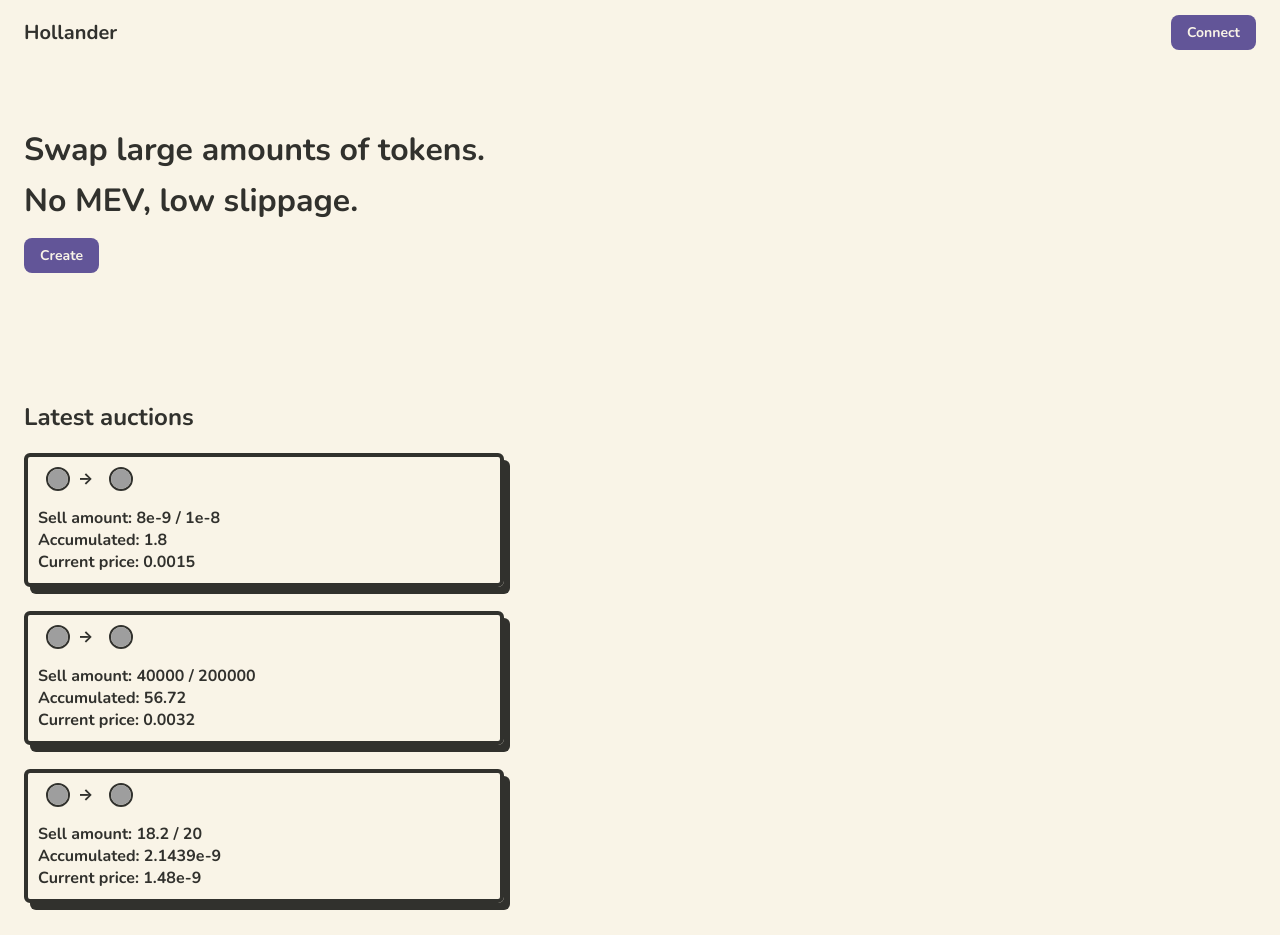
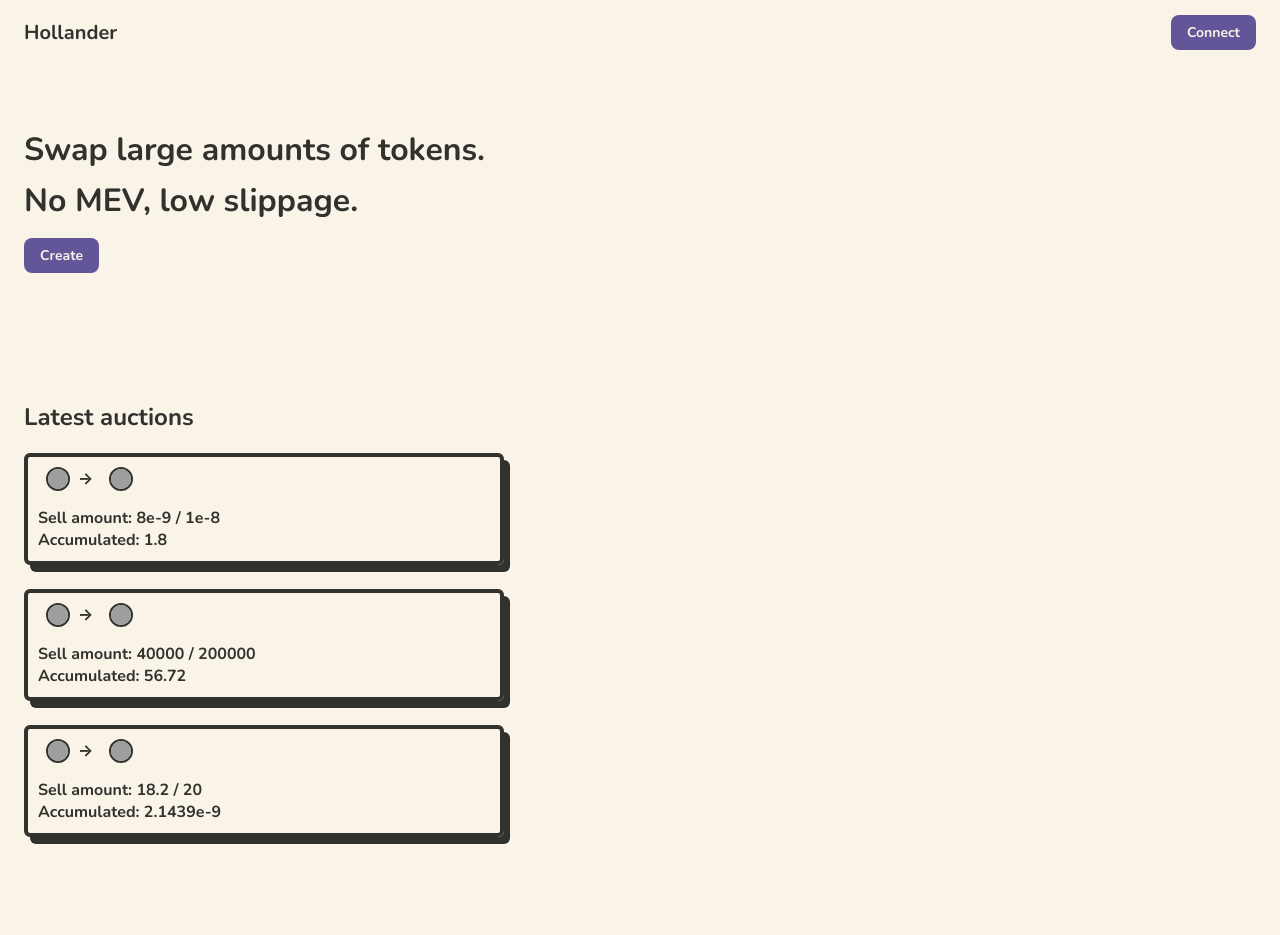
Before and after one commit to Destiner/hollander-app, a Vue app: page / in a window 1280 px wide. After the commit the page ends 869 px from the top, so only its background shows below. Built offline with nearby package versions, Linux system fonts and the light colour scheme; grey boxes are pictures that could not be loaded.

Commit message:
Remove price prop from AuctionCard

```diff
--- a/src/components/AuctionCard.vue
+++ b/src/components/AuctionCard.vue
@@ -34,14 +34,6 @@
           :address="assetIn"
         />
       </div>
-      <div class="param">
-        Current price: {{ fromWei(assetIn, price) }}
-        <HolAsset
-          size="s"
-          show-symbol
-          :address="assetIn"
-        />
-      </div>
     </div>
   </HolCard>
 </template>
@@ -63,7 +55,6 @@ const props = defineProps<{
   amountIn: bigint;
   amountOut: bigint;
   amountOutTotal: bigint;
-  price: bigint;
 }>();
 
 function openAuction(): void {
```
